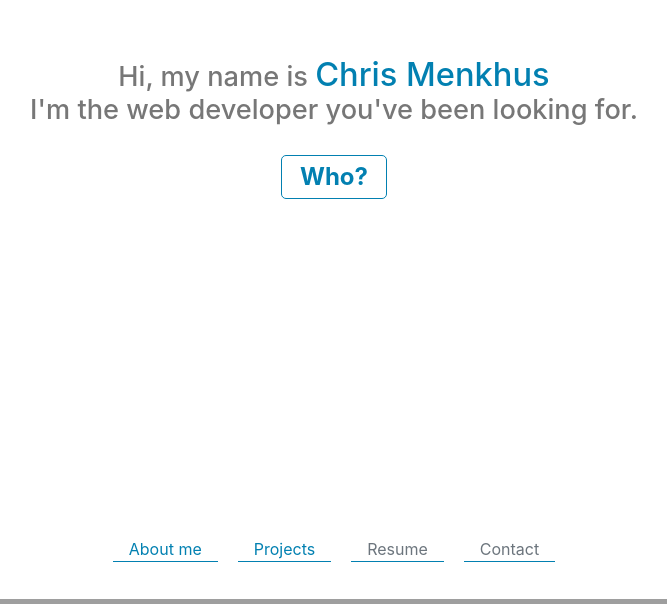
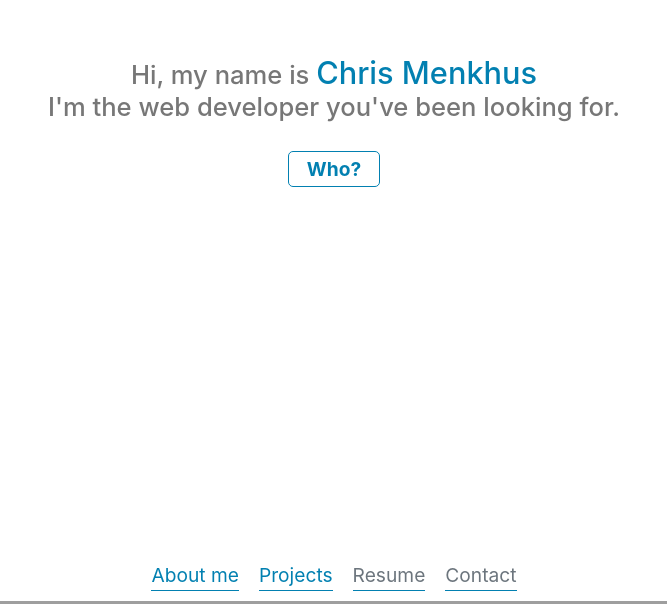
Before and after one commit to ChrisMenkhus/PortfolioWebsite, a website: page index.html in a window 1280 px wide. Shown: the part 201-805 px from the top of the page, without its empty margins (306-973 px from the left). Drawn offline with nearby package versions, Linux system fonts and the light colour scheme; grey boxes are pictures that could not be loaded.

Commit message:
changed some styles

```diff
--- a/index.html
+++ b/index.html
@@ -1,6 +1,9 @@
 <html>
     <head>
         <title>Chris Menkhus Portfolio</title>
+            <!-- Required meta tags -->
+    	<meta charset="utf-8">
+    	<meta name="viewport" content="width=device-width, initial-scale=1, shrink-to-fit=no">
         <!-- Animate.css -->
         <link rel="stylesheet" href="https://cdnjs.cloudflare.com/ajax/libs/animate.css/3.7.2/animate.min.css">
         <!-- google fonts -->
@@ -35,6 +38,7 @@
     				<h1>Hi, my name is <span class="text-color-main">Chris Menkhus</span><br>I'm the web developer you've been looking for.</h1>
     				<div class="wrapper">
     				<button type="button" class="bigButton animated fadeIn"><a href="#scrollTo1">Who?</a></button></div>
+
     			</div>
     		</header>
     		<section>
--- a/script.js
+++ b/script.js
@@ -1,6 +1,6 @@
 let nav = document.querySelector('.nav');
 
-let sticky = nav.offsetTop;
+let sticky = nav.offsetTop + 0;
 
 stickyNav = () => {
 	window.pageYOffset > sticky ?
--- a/style.css
+++ b/style.css
@@ -7,6 +7,12 @@ body {
 	height: 100%;
 	margin: 0;
 	color: #777;
+}
+
+@media screen and (max-width: 300px) {
+	body {
+		font-size: 3em;
+	}
 }
 
 /*-------- Generics -------*/
@@ -76,16 +82,28 @@ button a:hover {
 /* Navigation Bar */
 .nav {
 	background-color: white;
-	z-index: 10;
+	z-index: 2;
 	width: 100%;
 	position: absolute;
-	top: 90%;
+	top: 94%;
+}
+@media screen and (min-width: 300px) {
+	.nav {
+		font-size: 1.2em;
+	}
+	.nav-link {
+		padding: 0px;
+	}
 }
 
 .sticky {
 	position: fixed;
 	top: 0;
 	border-bottom: 4px solid #0280b1;
+}
+
+.sticky .nav-link {
+	border-bottom: 0px;
 }
 
 .nav-link {
@@ -117,10 +135,10 @@ button a:hover {
 	font-weight: lighter;
 	text-align: center;
 }
-
 @media screen and (min-width: 300px) {
-	h1 {
-		font-size: 1.7em;
+	.titlepage {
+		text-align: left;
+		font-size: 0.8em;
 	}
 }
 
@@ -160,7 +178,7 @@ button a:hover {
 	justify-content: center;
 	color: white;
 	background: rgb(2,128,177);
-	height: 30%;
+
 	padding: 50px;
 }
 
@@ -202,3 +220,11 @@ footer {
 	border-bottom: 3px solid #0280b1;
 	font-size: 2em;
 }
+
+img {
+	height: 50px;
+	fill: #0280b1;
+	position: fixed;
+	bottom: 50;
+
+}
```
Also changed, not shown: img/astronaut.svg (added).
